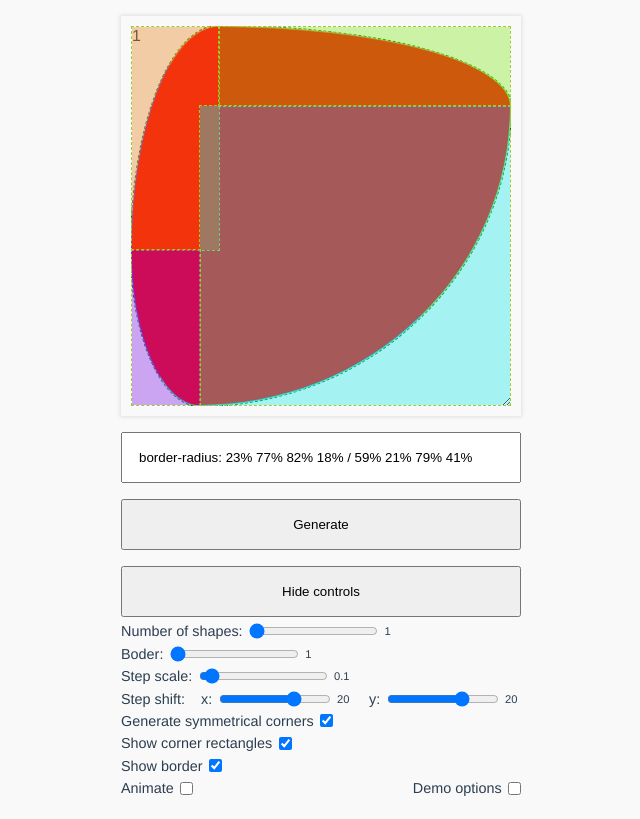
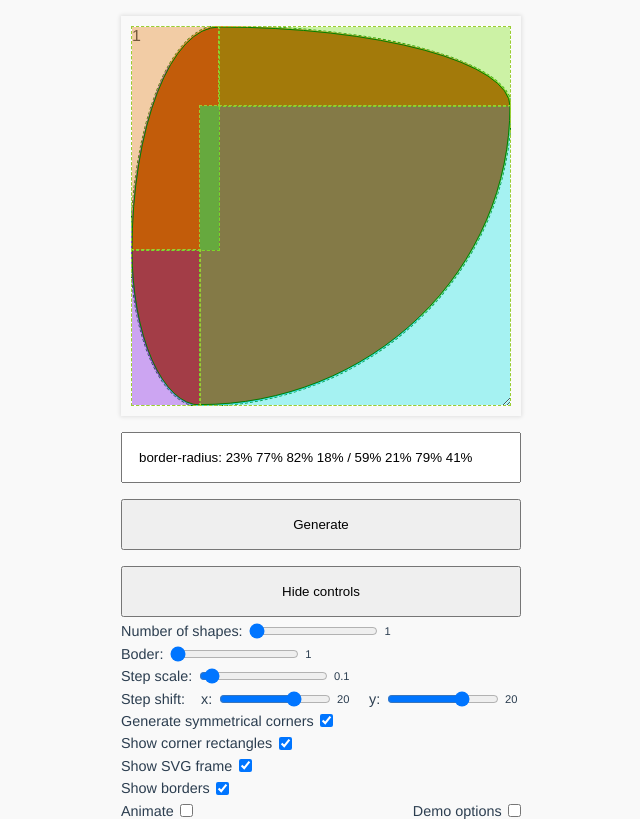
Before and after one commit to maxzz/border-radius-generator, a Vue app: page / in a window 1280 px wide. Shown: the whole page, without its empty margins (319-959 px from the left). Built offline with nearby package versions, Linux system fonts and the light colour scheme.

Commit message:
feature: add toggle to show SVG frame

```diff
--- a/src/App.vue
+++ b/src/App.vue
@@ -25,16 +25,18 @@
                     }"
                 >
                     <template v-if="options.showRects">
-                        <div class="bubba-marker bm-tl" :title="`top-left\n${corners[0]}, ${corners[4]}`"> </div>
-                        <div class="bubba-marker bm-tr" :title="`top-right\n${corners[1]}, ${corners[5]}`"></div>
-                        <div class="bubba-marker bm-br" :title="`bottom-right\n${corners[2]}, ${corners[6]}`"></div>
-                        <div class="bubba-marker bm-bl" :title="`bottom-left\n${corners[3]}, ${corners[7]}`"></div>
+                        <div class="css-marker bm-tl" :title="`top-left\n${corners[0]}, ${corners[4]}`"> </div>
+                        <div class="css-marker bm-tr" :title="`top-right\n${corners[1]}, ${corners[5]}`"></div>
+                        <div class="css-marker bm-br" :title="`bottom-right\n${corners[2]}, ${corners[6]}`"></div>
+                        <div class="css-marker bm-bl" :title="`bottom-left\n${corners[3]}, ${corners[7]}`"></div>
                     </template>
 
-                    <!-- <svg class="bubba-marker bm-tl"> <ellipse :cx="`100%`" :cy="`100%`" :rx="`100%`" :ry="`100%`"/> </svg>
-                    <svg class="bubba-marker bm-tr"> <ellipse :cx="`0%`" :cy="`100%`" :rx="`100%`" :ry="`100%`"/> </svg>
-                    <svg class="bubba-marker bm-br"> <ellipse :cx="`0%`" :cy="`0%`" :rx="`100%`" :ry="`100%`"/> </svg>
-                    <svg class="bubba-marker bm-bl"> <ellipse :cx="`100%`" :cy="`0%`" :rx="`100%`" :ry="`100%`"/> </svg> -->
+                    <template v-if="options.showSvgFrame">
+                        <svg class="svg-marker bm-tl"> <ellipse :cx="`100%`" :cy="`100%`" :rx="`100%`" :ry="`100%`"/> </svg>
+                        <svg class="svg-marker bm-tr"> <ellipse :cx="`0%`" :cy="`100%`" :rx="`100%`" :ry="`100%`"/> </svg>
+                        <svg class="svg-marker bm-br"> <ellipse :cx="`0%`" :cy="`0%`" :rx="`100%`" :ry="`100%`"/> </svg>
+                        <svg class="svg-marker bm-bl"> <ellipse :cx="`100%`" :cy="`0%`" :rx="`100%`" :ry="`100%`"/> </svg>
+                    </template>
                 </div>
 
                 <span v-if="options.showBorder">{{item}}</span>
@@ -76,7 +78,11 @@
                 </div>
 
                 <div class="control-row">
-                    <label class="toggle-showborder">Show border<input type="checkbox" v-model="options.showBorder">
+                    <label>Show SVG frame<input type="checkbox" v-model="options.showSvgFrame"></label>
+                </div>
+
+                <div class="control-row">
+                    <label class="toggle-showborder">Show borders<input type="checkbox" v-model="options.showBorder">
                         <div v-show="options.showBorder" class="legend">
                             <span class="legend-tl" title="top-left">T-L</span>
                             <span class="legend-tr" title="top-right">T-R</span>
@@ -178,6 +184,7 @@
                 symmetrical: true,
                 showRects: true,
                 showBorder: true,
+                showSvgFrame: true,
                 animate: false,
                 demoMode: false,
             };
@@ -192,6 +199,7 @@
                 symmetrical: true,
                 showRects: true,
                 showBorder: true,
+                showSvgFrame: true,
                 animate: true,
                 demoMode: true,
             };
@@ -206,6 +214,7 @@
                 symmetrical: true,
                 showRects: false,
                 showBorder: true,
+                showSvgFrame: true,
                 animate: true,
                 demoMode: true,
             };
@@ -366,7 +375,7 @@
         height: var(--h3);
     }
 
-    .bubba-marker {
+    .css-marker {
         position: absolute;
         outline: 1px dashed yellowgreen;
 
@@ -389,18 +398,25 @@
         }
     }
 
-    svg.bubba-marker ellipse {
-        background-color: transparent;
-        fill: yellow;
-        // fill: rgba(0, 255, 0, .2);
-        //fill: none;
-        stroke: green;
-        stroke-width: 1;
-        //transition: all 2s;
-    }
+    .svg-marker {
+        position: absolute;
+        outline: 1px dashed yellowgreen;
 
-    svg.bubba-marker {
-        background-color: red;
+        $marker-opacity: .6;
+
+        //background-color: red;
+        //background-color: pink;
+        //background-color: transparent;
+        //fill: rgba(0, 255, 0, .2);
+
+        & ellipse {
+            // fill: yellow;
+            fill: none;
+            fill: rgba(0, 255, 0, .2);
+            stroke: green;
+            stroke-width: 1;
+            //transition: all 2s;
+        }
     }
 
     input[type=button], input[type=text] {
```
